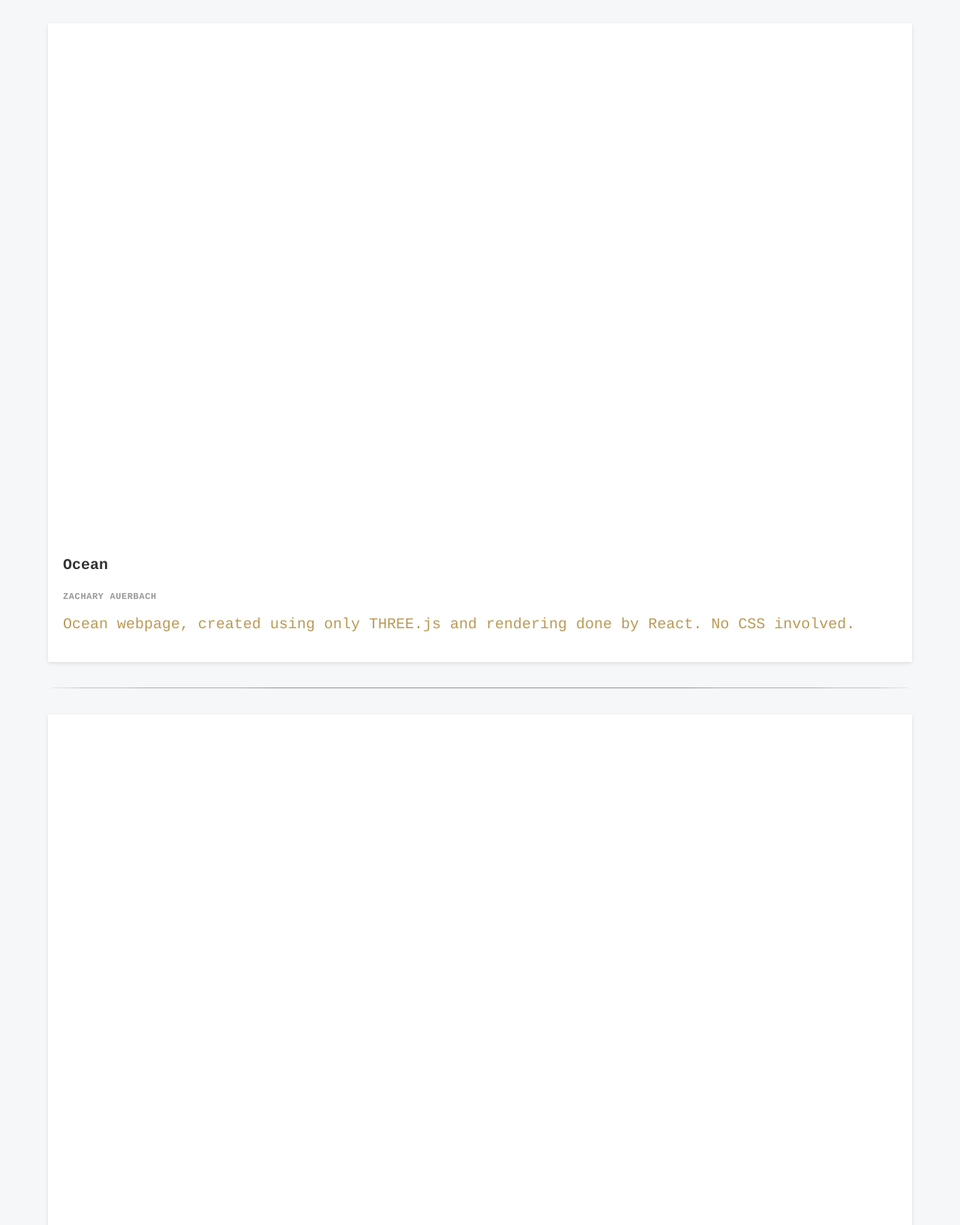
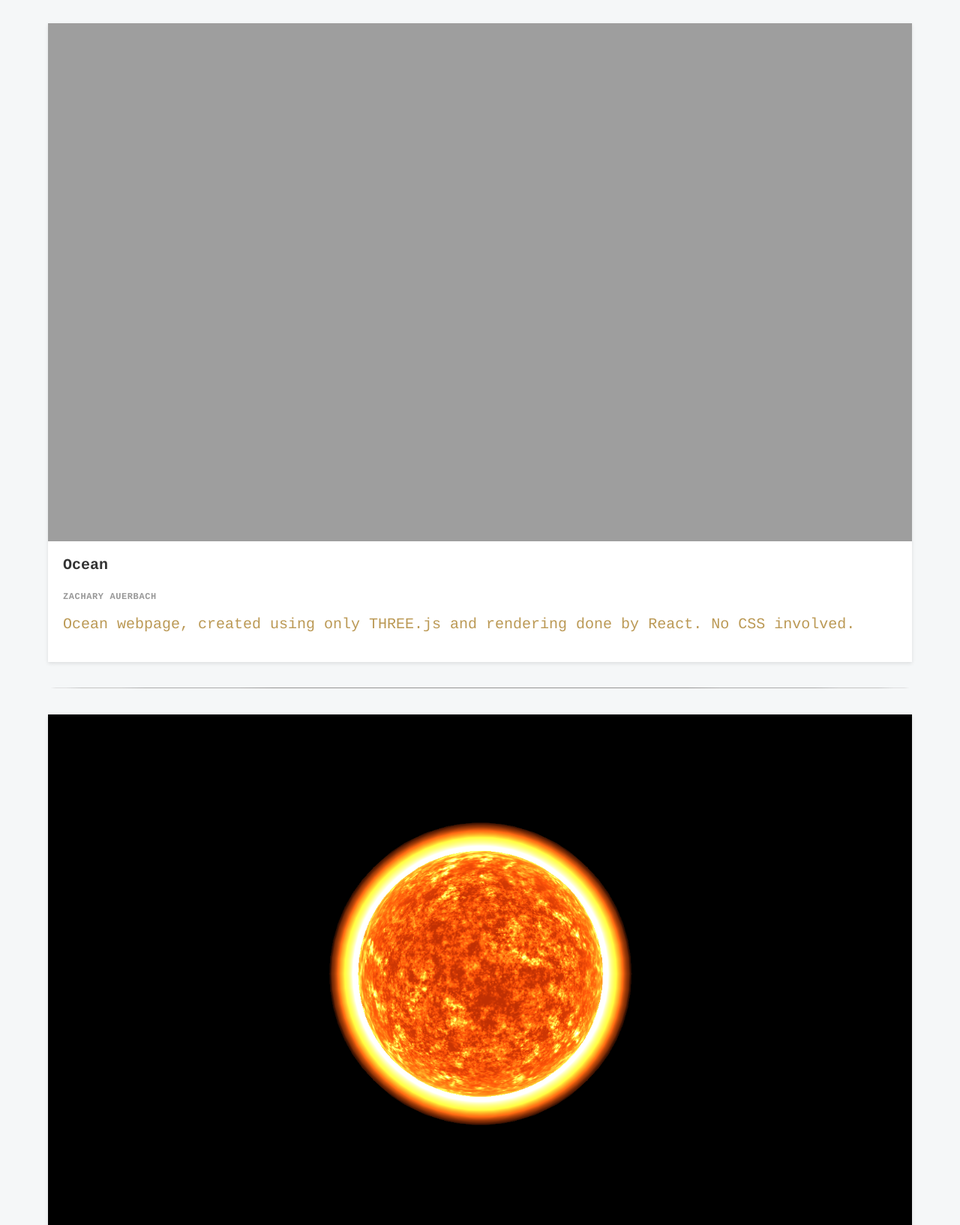
Before and after one commit to ZachBach/Portfolio-2021, a website: page dist/react-page.html in a window 1280 px wide. Shown: the part 266-1900 px from the top of the page at 75% size. Drawn offline with nearby package versions, Linux system fonts and the light colour scheme; the site is published under a folder, as on GitHub Pages, so addresses that start at the root find nothing.

Commit message:
fixed all images not having proper paths for production.

```diff
--- a/dist/react-page.html
+++ b/dist/react-page.html
@@ -47,7 +47,7 @@
 
         <div class="grid__item1">
             <a href="https://ocean-final.netlify.app/" class="grid__card">
-                <div class="thumbnail__img" style="background-image: url(/dist/assets/img/ocean.png)">
+                <div class="thumbnail__img" style="background-image: url(assets/img/ocean.png)">
                 </div>
                 <article>
                     <h1>Ocean</h1>
@@ -62,7 +62,7 @@
         <br>
         <div class="grid__item2">
             <a href="https://www.youtube.com/watch?v=Nxe9F_Xy8PA" class="grid__card">
-                <div class="thumbnail__img" style="background-image: url(/dist/assets/img/Sun-three.png)">
+                <div class="thumbnail__img" style="background-image: url(assets/img/Sun-three.png)">
                 </div>
                 <article>
                     <h1>The Sun</h1>
@@ -80,7 +80,7 @@
 
         <div class="grid__item3">
             <a href="https://pairpro.netlify.app/create" class="grid__card">
-                <div class="thumbnail__img" style="background-image: url(/dist/assets/img/pairpro.png)">
+                <div class="thumbnail__img" style="background-image: url(assets/img/pairpro.png)">
                 </div>
                 <article>
                     <h1>PairPro</h1>
```
